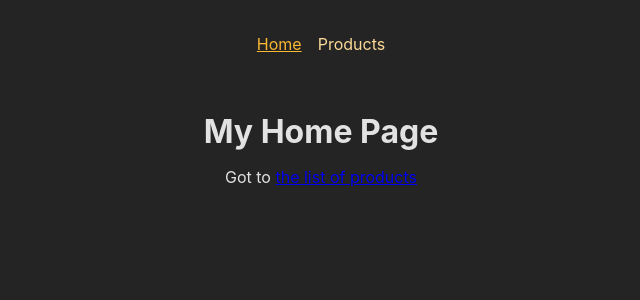
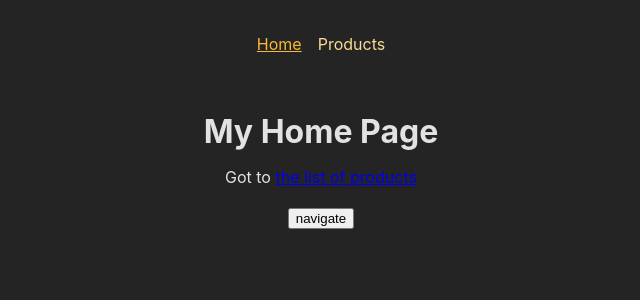
Before and after one commit to Gambit1zn/ReactRouter, a React (Create React App) app: page / in a window 1280 px wide. Shown: the top 300 px of the page, without its empty margins (319-959 px from the left). Built offline with nearby package versions, Linux system fonts and the light colour scheme.

Commit message:
added navigation programmitcally for poc

```diff
--- a/src/pages/Home.js
+++ b/src/pages/Home.js
@@ -1,10 +1,19 @@
-import {Link} from 'react-router-dom'
+import {Link, useNavigate} from 'react-router-dom'
 
 function HomePage() {
+  const navigate = useNavigate();
+
+  function navigateHandler() {
+    navigate('/products');
+  }
+
   return (
     <>
       <h1>My Home Page</h1>
       <p>Got to <Link to="/products">the list of products</Link></p>
+      <p>
+        <button onClick={navigateHandler}>navigate</button>
+      </p>
     </>
   );
 }
```
